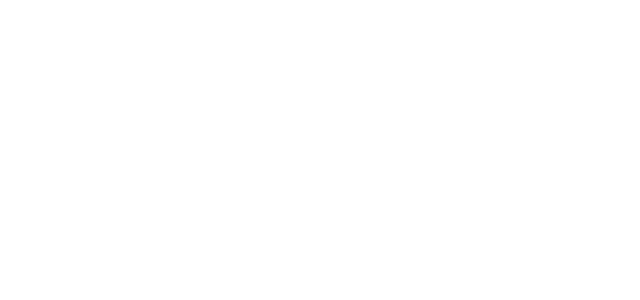
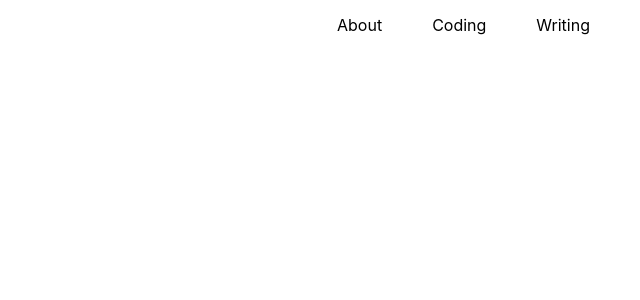
Before and after one commit to legsateri/dev-writing-portfolio, a React (Create React App) app: page / in a window 1280 px wide. Shown: the top 300 px of the page, without its empty margins (640-1280 px from the left). Built offline with nearby package versions, Linux system fonts and the light colour scheme.

Commit message:
Set up navigation bar

```diff
--- a/src/App.js
+++ b/src/components/App/App.js
@@ -1,11 +1,13 @@
 ////////////////////////////////////////////////////////////////////////////////
 import React from 'react';
+////////////////////////////////////////////////////////////////////////////////
+import Navigation from '../Navigation/Navigation';
 ////////////////////////////////////////////////////////////////////////////////
 
 function App() {
   return (
     <main>
-      {/* Content goes here */}
+      <Navigation />
     </main>
   );
 }
--- /dev/null
+++ b/src/components/Navigation/Navigation.css
@@ -0,0 +1,20 @@
+@media only screen and (min-width: 200px) {
+    .nav {
+        margin: 0;
+        padding: 0;
+        list-style: none;
+        display: flex;
+        justify-content: space-evenly;
+        align-items: center;
+        height: 50px;
+    }
+}
+
+@media only screen and (min-width: 750px) {
+    .nav {
+        justify-content: flex-end;
+    }
+    .nav_items {
+        padding-right: 50px;
+    }
+}
--- /dev/null
+++ b/src/components/Navigation/Navigation.js
@@ -0,0 +1,21 @@
+////////////////////////////////////////////////////////////////////////////////
+import React, { Component } from 'react';
+////////////////////////////////////////////////////////////////////////////////
+import './Navigation.css'
+////////////////////////////////////////////////////////////////////////////////
+
+class Navigation extends Component {
+    render() {
+        return (
+            <>
+                <ul className="nav">
+                    <li className="nav_items">About</li>
+                    <li className="nav_items">Coding</li>
+                    <li className="nav_items">Writing</li>
+                </ul>
+            </>
+        )
+    }
+}
+
+export default Navigation;
--- a/src/index.js
+++ b/src/index.js
@@ -2,7 +2,7 @@
 import React from 'react';
 import ReactDOM from 'react-dom';
 ////////////////////////////////////////////////////////////////////////////////
-import App from './App';
+import App from './components/App/App';
 ////////////////////////////////////////////////////////////////////////////////
 import './index.css';
 ////////////////////////////////////////////////////////////////////////////////
```
Also changed, not shown: 1 other file (tests, documents, lock files or other folders).
